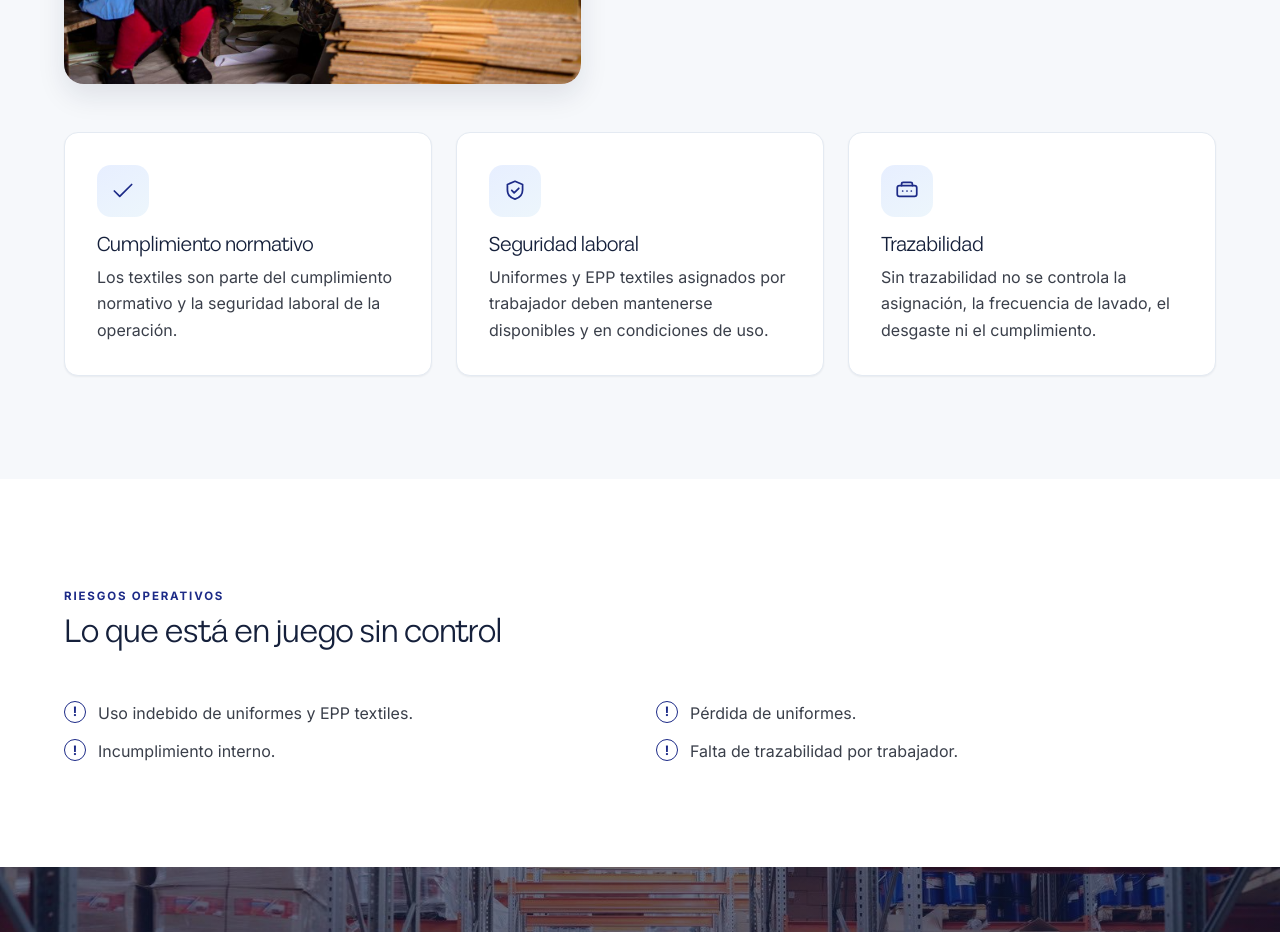
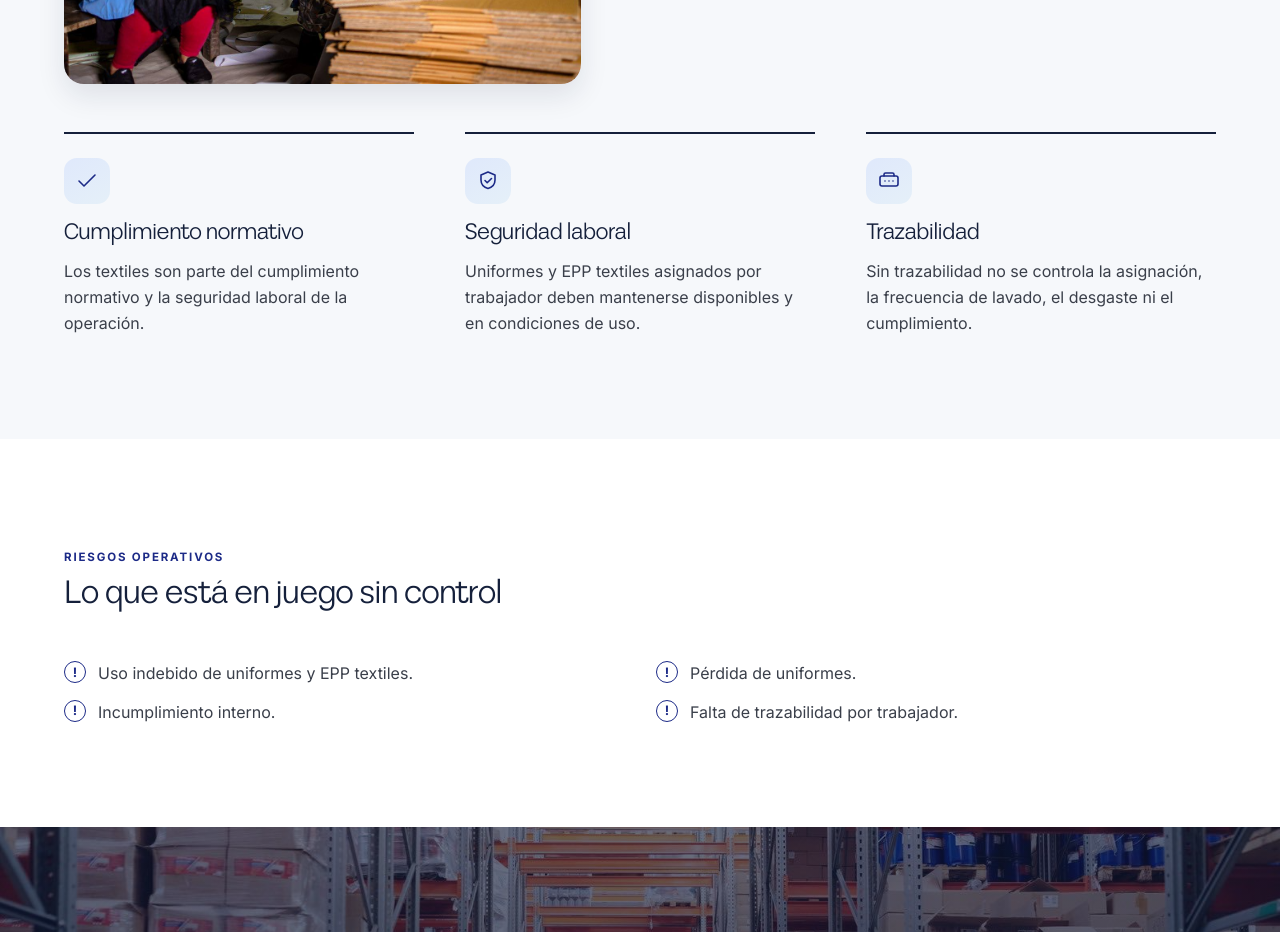
Before and after one commit to cjrt94/higienissa-front, a Nuxt app: page /sector-industria in a window 1280 px wide. Shown: the part 1200-2132 px from the top of the page. Built offline with nearby package versions, Linux system fonts and the light colour scheme; a web font is replaced by a local one.

Commit message:
style: sectores Industria/Mineria — contexto a columnas editoriales (.value-cols); .pillar queda sin uso
Co-Authored-By: Claude Opus 4.8 (1M context) <noreply@anthropic.com>

```diff
--- a/pages/sector-industria.vue
+++ b/pages/sector-industria.vue
@@ -65,12 +65,12 @@ const crumbs = computed(() => [
             </div>
           </div>
         </div>
-        <div class="pillars cols-3 reveal" style="margin-top:var(--space-7)">
-          <div v-for="(p, i) in page.context.pillars" :key="i" class="pillar">
-            <span v-if="p.icon" class="pillar-icon"><BaseIcon :name="p.icon" :size="26" /></span>
+        <div class="value-cols reveal" style="margin-top:var(--space-7)">
+          <article v-for="(p, i) in page.context.pillars" :key="i" class="value-col">
+            <span v-if="p.icon" class="v-icon"><BaseIcon :name="p.icon" :size="24" /></span>
             <h3>{{ t(p.title) }}</h3>
             <p>{{ t(p.text) }}</p>
-          </div>
+          </article>
         </div>
       </div>
     </section>
--- a/pages/sector-mineria.vue
+++ b/pages/sector-mineria.vue
@@ -65,11 +65,11 @@ const crumbs = computed(() => [
             </div>
           </div>
         </div>
-        <div class="pillars cols-3 reveal" style="margin-top:var(--space-7)">
-          <div v-for="(p, i) in page.context.pillars" :key="i" class="pillar">
+        <div class="value-cols reveal" style="margin-top:var(--space-7)">
+          <article v-for="(p, i) in page.context.pillars" :key="i" class="value-col">
             <h3>{{ t(p.title) }}</h3>
             <p>{{ t(p.text) }}</p>
-          </div>
+          </article>
         </div>
       </div>
     </section>
```
Also changed, not shown: 1 other file (tests, documents, lock files or other folders).
